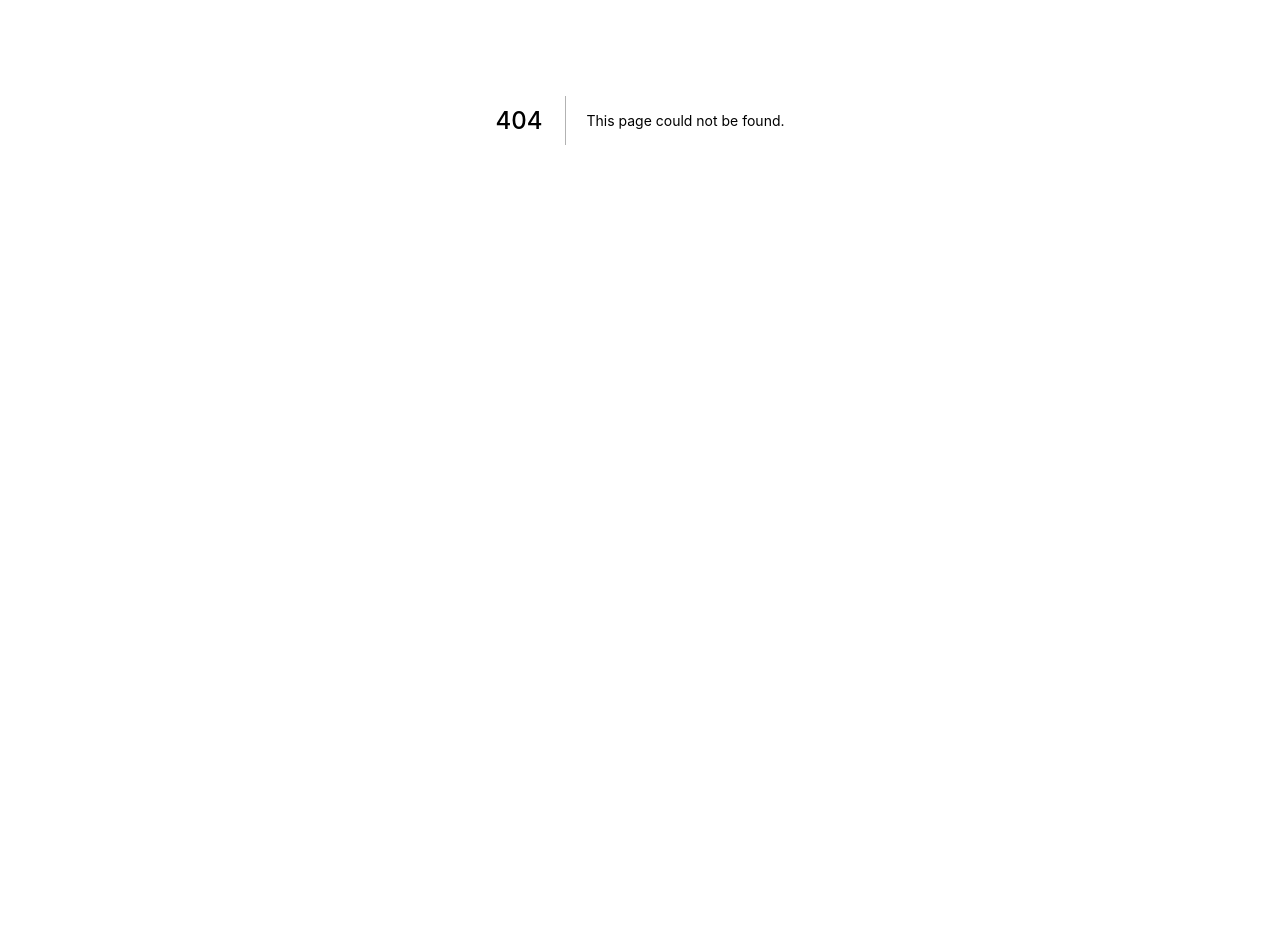
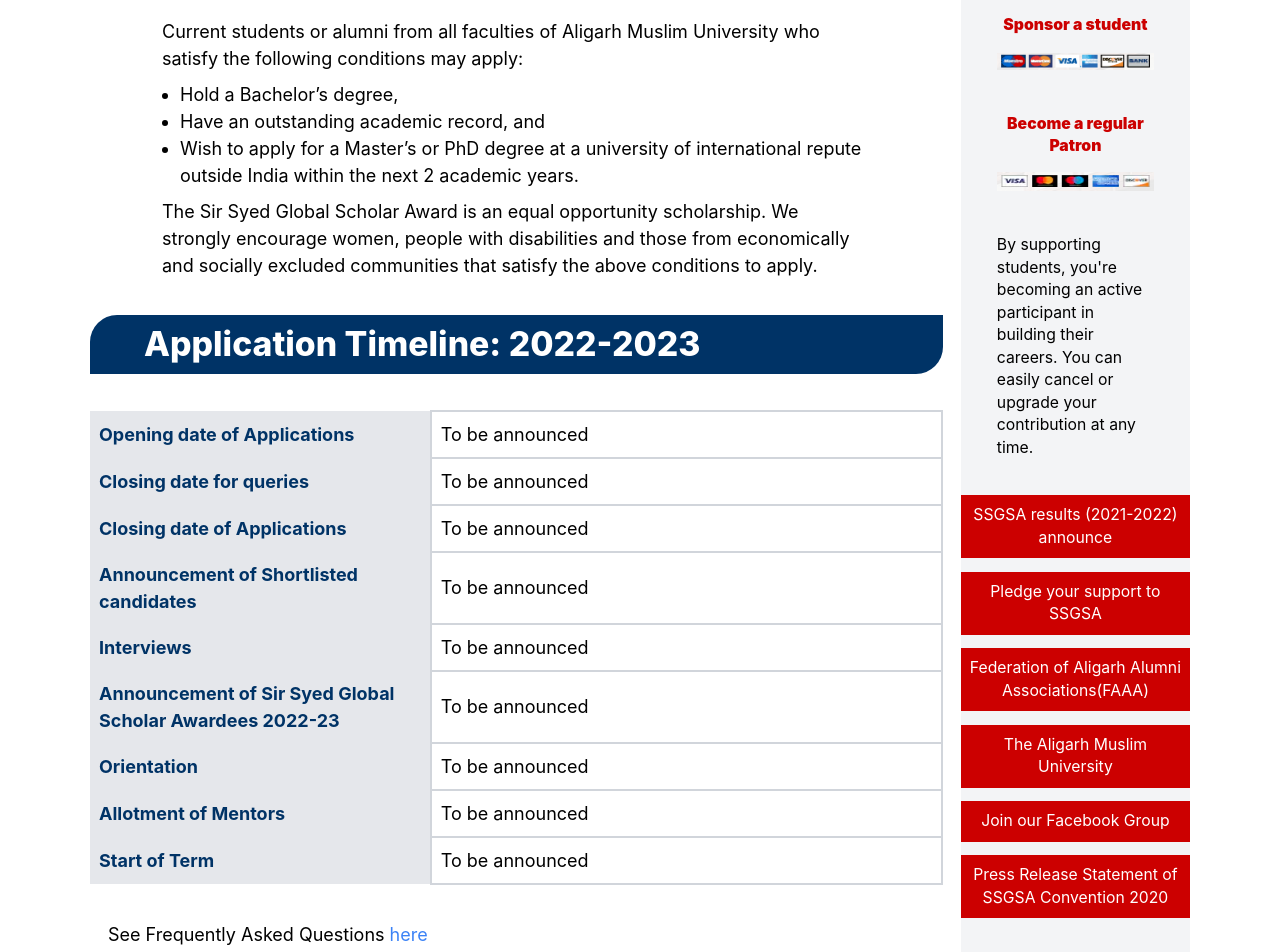
Before and after one commit to ssgsa-us/ssgsa.us, a Next.js app: page /apply in a window 1280 px wide. Before the commit this address had no page. Shown: the part 280-1232 px from the top of the page. Before the commit the page ends 800 px from the top, so only its background shows below. Built offline with nearby package versions, Linux system fonts and the light colour scheme.

Commit message:
Add 'Apply' page

```diff
--- a/components/Datetable.js
+++ b/components/Datetable.js
@@ -1,64 +1,58 @@
-import Scholar from "./Scholar";
-
-const DateTable = () => {
+const DateTable = ({bgcolor, textcolor, textbold}) => {
   return (
-    <div className="w-full lg:mr-4">
-      <h1 className="text-blue-850 lg:text-3xl mx-2 mb-4 font-extrabold">
-        Dates of Full Term 2021-2022
-      </h1>
+    <div>
       <table className="w-full">
         <tbody>
           <tr>
-            <td className="bg-blue-850 text-white p-2 w-1/3">
+            <td className={`${bgcolor} ${textcolor} ${textbold} p-2 w-2/5`}>
               Opening date of Applications
             </td>
-            <td className="border-2 border-gray-300 p-2 w-2/3">
+            <td className="border-2 border-gray-300 p-2 w-3/5">
               To be announced
             </td>
           </tr>
           <tr>
-            <td className="bg-blue-850 text-white p-2">
+            <td className={`${bgcolor} ${textcolor} ${textbold} p-2`}>
               Closing date for queries
             </td>
             <td className="border-2 border-gray-300 p-2">To be announced</td>
           </tr>
           <tr>
-            <td className="bg-blue-850 text-white p-2">
+            <td className={`${bgcolor} ${textcolor} ${textbold} p-2`}>
               Closing date of Applications
             </td>
             <td className="border-2 border-gray-300 p-2">To be announced</td>
           </tr>
           <tr>
-            <td className="bg-blue-850 text-white p-2">
+            <td className={`${bgcolor} ${textcolor} ${textbold} p-2`}>
               Announcement of Shortlisted candidates
             </td>
             <td className="border-2 border-gray-300 p-2">To be announced</td>
           </tr>
           <tr>
-            <td className="bg-blue-850 text-white p-2">Interviews</td>
+            <td className={`${bgcolor} ${textcolor} ${textbold} p-2`}>Interviews</td>
             <td className="border-2 border-gray-300 p-2">To be announced</td>
           </tr>
           <tr>
-            <td className="bg-blue-850 text-white p-2">
+            <td className={`${bgcolor} ${textcolor} ${textbold} p-2`}>
               Announcement of Sir Syed Global Scholar Awardees 2022-23
             </td>
             <td className="border-2 border-gray-300 p-2">To be announced</td>
           </tr>
           <tr>
-            <td className="bg-blue-850 text-white p-2">Orientation</td>
+            <td className={`${bgcolor} ${textcolor} ${textbold} p-2`}>Orientation</td>
             <td className="border-2 border-gray-300 p-2">To be announced</td>
           </tr>
           <tr>
-            <td className="bg-blue-850 text-white p-2">Allotment of Mentors</td>
+            <td className={`${bgcolor} ${textcolor} ${textbold} p-2`}>Allotment of Mentors</td>
             <td className="border-2 border-gray-300 p-2">To be announced</td>
           </tr>
           <tr>
-            <td className="bg-blue-850 text-white p-2">Start of Term</td>
+            <td className={`${bgcolor} ${textcolor} ${textbold} p-2`}>Start of Term</td>
             <td className="border-2 border-gray-300 p-2">To be announced</td>
           </tr>
         </tbody>
       </table>
-      <Scholar />
     </div>
   );
 };
--- a/components/Header.js
+++ b/components/Header.js
@@ -134,12 +134,12 @@ export default function Header() {
                 </div>
 
                 <div className="flex-col md:absolute md:top-full bg-red-850 md:bg-gray-200 hidden group-hover:flex w-auto">
-                  <Link href="">
+                  <Link href="/apply">
                     <a className="px-4 md:py-4 md:px-2 text-white md:text-blue-850 hover:bg-blue-850 hover:text-white text-sm">
                       Who can apply?
                     </a>
                   </Link>
-                  <Link href="">
+                  <Link href="/apply#Timeline">
                     <a className="px-4 md:py-4 md:px-2 text-white md:text-blue-850 hover:bg-blue-850 hover:text-white text-sm">
                       Application Timeline: 2022-2023
                     </a>
--- /dev/null
+++ b/pages/apply.js
@@ -0,0 +1,70 @@
+import Apply from "../components/Apply";
+import Datetable from "../components/Datetable";
+import Footer from "../components/Footer";
+import Header from "../components/Header";
+import Link from "next/link"
+import styles from "../styles/Home.module.css";
+
+export default function Home() {
+  return (
+    <div className={styles.container}>
+      <Header />
+      <div className="mx-4 sm:mx-12 lg:mx-20 mt-10 lg:flex justify-around text-black">
+        <div>
+          <div id="WhoCanApply">
+            <h1 className="mb-8 bg-blue-850 lg:text-3xl text-2xl text-white font-extrabold py-2 pl-6 sm:pl-12 rounded-tl-3xl rounded-br-3xl">
+              Who Can Apply?
+            </h1>
+
+            <div className="mx-4 sm:mx-8 md:mx-16">
+              <p>
+                Current students or alumni from all faculties of Aligarh Muslim
+                University who satisfy the following conditions may apply:
+              </p>
+              <ul style={{ listStyle: "disc" }} className="ml-2 p-2">
+                <li>
+                  Hold a Bachelor’s degree,
+                </li>
+                <li>
+                  Have an outstanding academic record, and
+                </li>
+                <li>
+                  Wish to apply for a Master’s or PhD degree at a university of
+                  international repute outside India within the next 2 academic
+                  years.
+                </li>
+              </ul>
+              <p>
+                The Sir Syed Global Scholar Award is an equal opportunity scholarship.
+                We strongly encourage women, people with disabilities and those from
+                economically and socially excluded communities that satisfy the above
+                conditions to apply.
+              </p>
+            </div>
+          </div>
+
+          <div id="Timeline">
+            <h1 className="my-8 bg-blue-850 lg:text-3xl text-2xl text-white font-extrabold py-2 pl-6 sm:pl-12 rounded-tl-3xl rounded-br-3xl">
+              Application Timeline: 2022-2023
+            </h1>
+
+            <Datetable bgcolor="bg-gray-200" textcolor="text-blue-850" textbold="font-bold" />
+          </div>
+
+          <div className="mx-4 my-8">
+            <p>
+              See Frequently Asked Questions
+              <Link href=""><a className="text-blue-500">&nbsp;here</a></Link>
+            </p>
+            <br />
+            <p>To start your application, click Apply!</p>
+          </div>
+        </div>
+
+        <Apply />
+      </div>
+
+      <Footer />
+    </div>
+  );
+}
--- a/pages/index.js
+++ b/pages/index.js
@@ -4,6 +4,7 @@ import Datetable from "../components/Datetable";
 import Footer from "../components/Footer";
 import Header from "../components/Header";
 import UpperCarousel from "../components/UpperCarousel";
+import Scholar from "../components/Scholar";
 import styles from "../styles/Home.module.css";
 
 export default function Home() {
@@ -13,7 +14,14 @@ export default function Home() {
       <UpperCarousel />
       <Counter />
       <div className="mx-2 mt-10 lg:flex justify-around lg:mx-20">
-        <Datetable />
+        <div className="w-full lg:mr-4">
+          <h1 className="text-blue-850 lg:text-3xl mx-2 mb-4 font-extrabold">
+            Dates of Full Term 2021-2022
+          </h1>
+          <Datetable bgcolor="bg-blue-850" textcolor="text-white" textbold="font-normal" />
+
+          <Scholar />
+        </div>
         <Apply />
       </div>
       <Footer />
```
